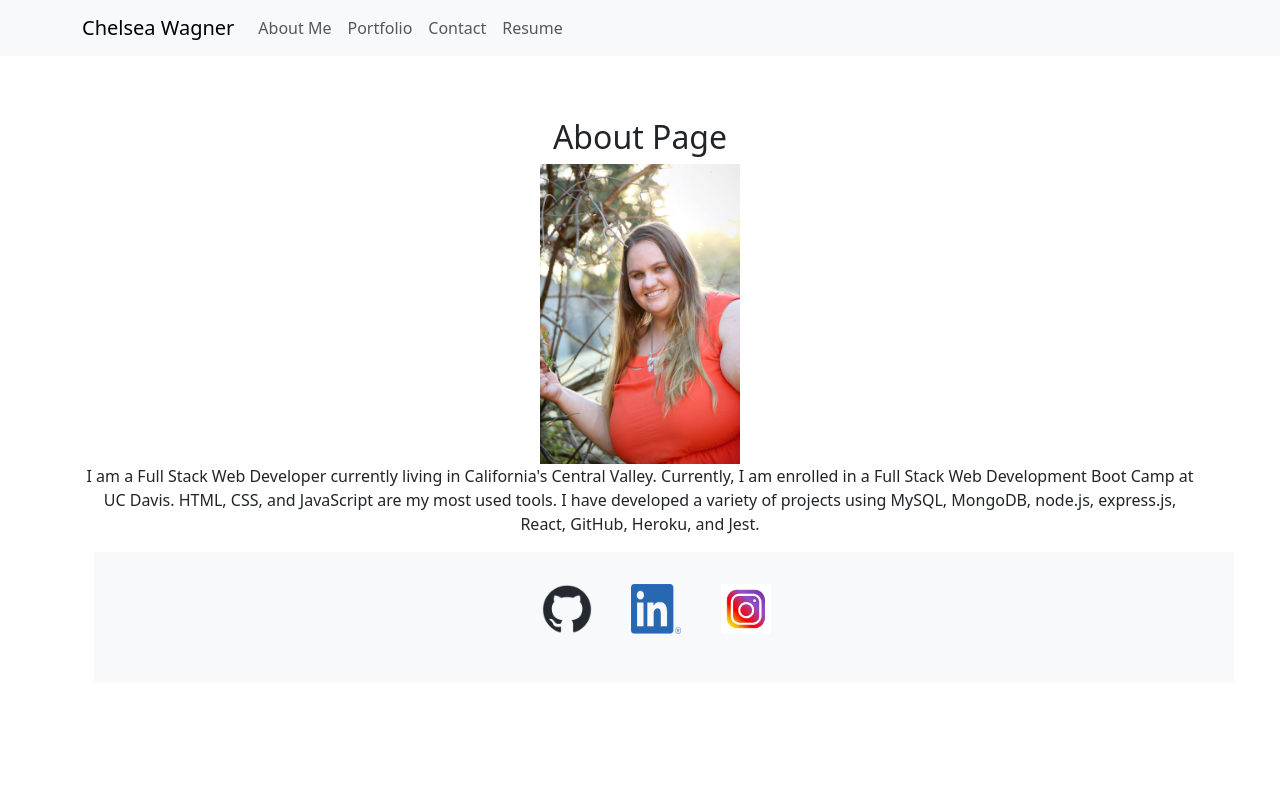
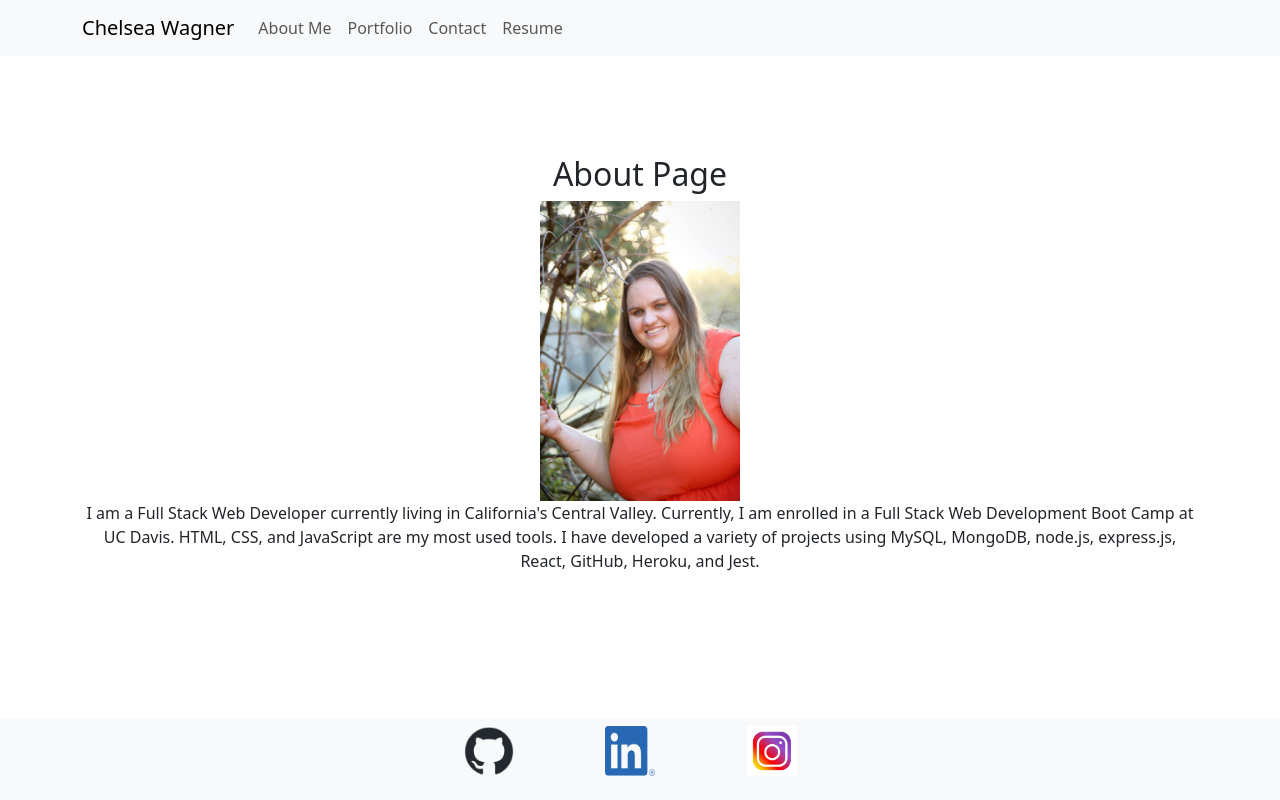
Before and after one commit to caf62219/cw-react-portfolio, a React (Vite) app: page / in a window 1280 px wide. Built offline with nearby package versions, Linux system fonts and the light colour scheme.

Commit message:
finalized footer so it stays a the bottom of the page

```diff
--- a/src/App.jsx
+++ b/src/App.jsx
@@ -4,19 +4,19 @@ import './App.css'
 import {Outlet} from 'react-router-dom'
 import Header from './Components/Header'
 import Footer from './Components/Footer'
+import Navbar from './Components/Navbar'
 
 function App() {
 
 
   return (
    <div>
+      <Header />
       <div>
-        <Header />
+        <Outlet />
       </div>
-      <Outlet />
-      <div>
-        <Footer />
-      </div>
+      <Footer />
+
    </div>
   )
 }
--- a/src/Components/Footer.jsx
+++ b/src/Components/Footer.jsx
@@ -2,10 +2,11 @@ import React from 'react';
 
 export default function Footer() {
    return (
-       <footer className="features-icons bg-light text-center m-4 w-100 mt-auto bg-secondary p-4" >
+    <div style={{position:"relative", minHeight:"10vh", width:'100%'}}>
+       <footer className="features-icons bg-light text-center " style= {{position:'fixed', left:0, bottom:0, right:0, width:'100%'}}>
            <div className="container">
                <div className="row justify-content-center p-2">
-                  <div className="col-lg-1">
+                  <div className=" col-1">
                       <div className="features-icons-item mx-auto mb-5 mb-lg-0 mb-lg-3">
                           <div className="features-icons-icon d-flex">
                               <a href="https://github.com/caf62219" target="_blank" rel="noopener noreferrer">
@@ -14,7 +15,7 @@ export default function Footer() {
                           </div>
                       </div>
                   </div>
-                  <div className="col-lg-1">
+                  <div className=" col-1 mx-5">
                       <div className="features-icons-item mx-auto mb-5 mb-lg-0 mb-lg-3">
                           <div className="features-icons-icon d-flex">
                               <a href="https://www.linkedin.com/in/chelsea-wagner-a72905277/" target="_blank" rel="noopener noreferrer">
@@ -23,7 +24,7 @@ export default function Footer() {
                           </div>
                       </div>
                   </div>
-                  <div className="col-lg-1">
+                  <div className=" col-1 ">
                       <div className="features-icons-item mx-auto mb-0 mb-lg-3">
                           <div className="features-icons-icon d-flex">
                               <a href="https://www.instagram.com/caf62219/" target="_blank" rel="noopener noreferrer">
@@ -35,4 +36,5 @@ export default function Footer() {
                 </div>
             </div>
         </footer>
+        </div>
    )  }
--- a/src/pages/Resume.jsx
+++ b/src/pages/Resume.jsx
@@ -33,7 +33,7 @@
             </div>
            <br></br>
            <br></br>
-           <a href='./assets/resume/Chelsea-Wagner-Portfolio-Resume.pdf'   download >
+           <a href='src\assets\resume\Chelsea-Wagner-Portfolio-Resume.pdf'  download >
                 <button type="button" className="btn btn-primary">Download Resume</button>
            </a>
         </div>
```
